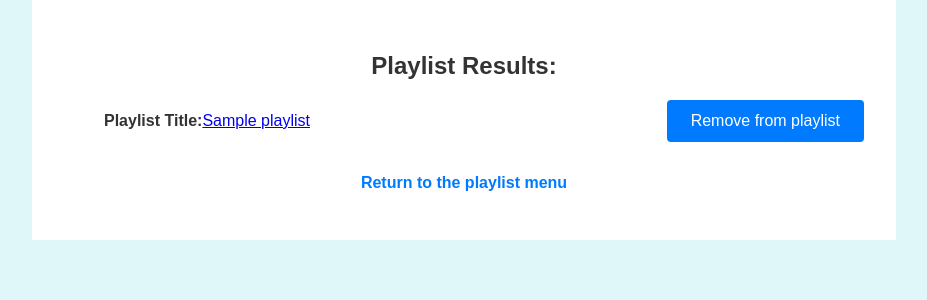
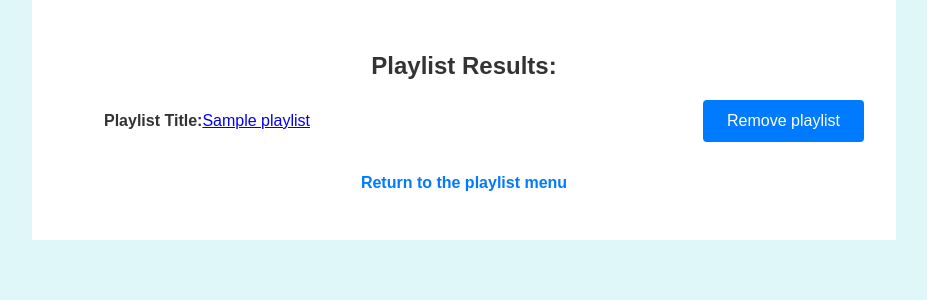
Before and after one commit to Maestro-111/movies-search-system, a Django app: page /playlist/view_playlists/ in a window 1280 px wide. Shown: the part 119-419 px from the top of the page, without its empty margins (176-1103 px from the left). Run offline with Django 4.2, Linux system fonts and the light colour scheme; a user stored in the database is signed in; tables that the repository leaves empty hold one stand-in row (values such as "Sample post"); parts of the project's set-up code (start-up, migrations or seed data) failed here and were passed over.

Commit message:
fixed typo in view_all_playlist.html

```diff
--- a/movies/playlist/templates/playlist/view_all_playlists.html
+++ b/movies/playlist/templates/playlist/view_all_playlists.html
@@ -16,7 +16,7 @@
 
                 <form method="POST" action="{% url 'delete_playlist' playlist.id %}" style="margin-left: auto;">
                             {% csrf_token %}
-                            <button type="submit">Remove from playlist</button>
+                            <button type="submit">Remove playlist</button>
                 </form>
                 </li>
                 {% if not forloop.last %}
```
